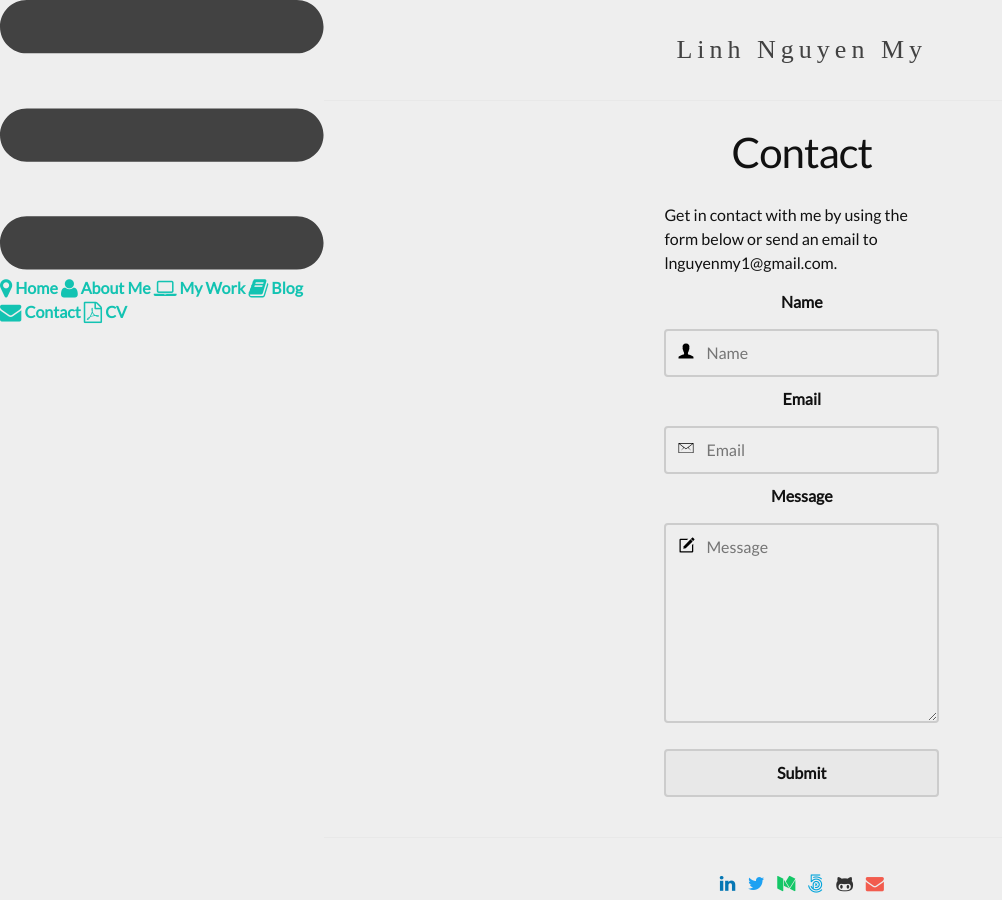
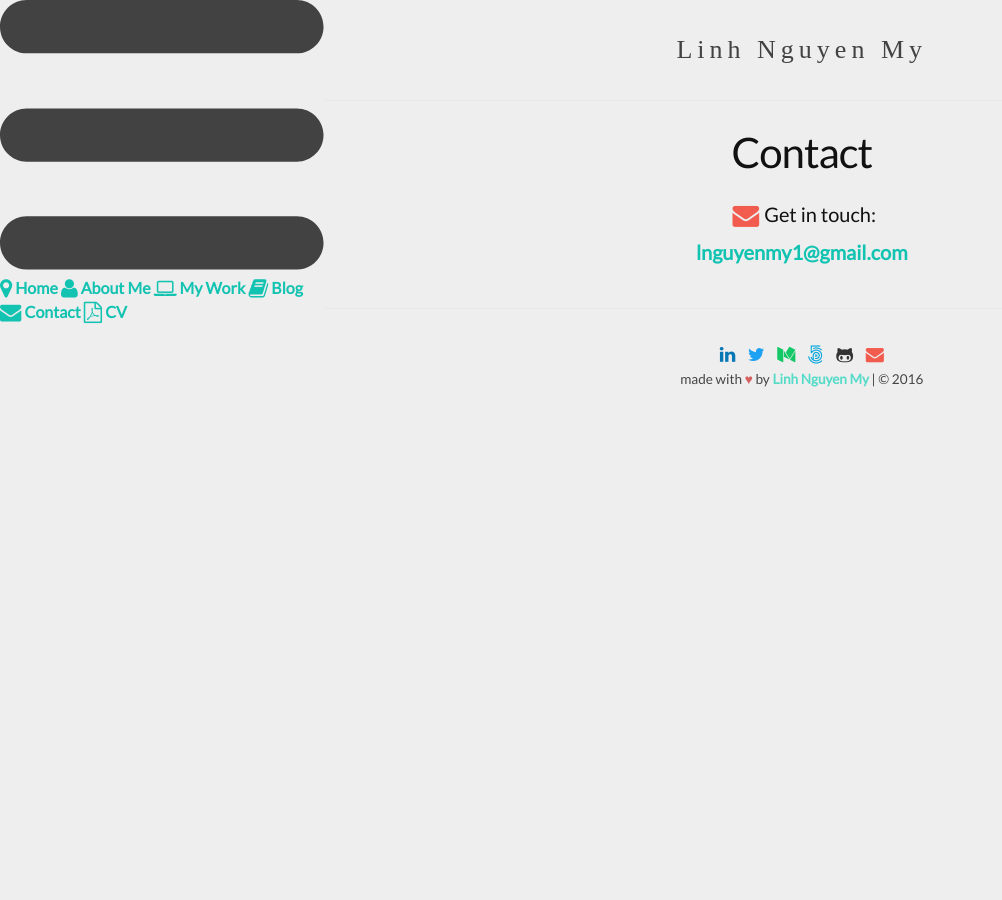
Before and after one commit to pinglinh/pinglinh.com, a Jekyll site: the page built from contact.html, in a window 1280 px wide. Shown: the whole page, without its empty margins (0-1002 px from the left). Built offline with Jekyll 4.4.1, drawn with Linux system fonts in a browser that asks for light colours; some web fonts are replaced.

Commit message:
Removed contact form and replaced it with email adress

```diff
--- a/_sass/_contact.scss
+++ b/_sass/_contact.scss
@@ -82,3 +82,7 @@ form {
 	}
 
 }
+
+.contact-text {
+	text-align: center;
+}
--- a/contact.html
+++ b/contact.html
@@ -7,8 +7,9 @@ permalink: /contact/
 <div class="container-fluid">
 	<div class="row">
 		<div class="col-lg-offset-3 col-lg-6 col-lg-offset-3">
-			<p>Get in contact with me by using the form below or send an email to lnguyenmy1@gmail.com.</p>
-				<form action="https://formspree.io/pinguinlinh@gmail.com" method="POST">
+			<h4 class="contact-text"><i class="fa fa-envelope fa-lg" aria-hidden="true"></i>Get in touch:
+				<h4 class="contact-text"><a href="mailto:{{ site.email }}">lnguyenmy1@gmail.com</a></h4>
+				<!-- <form action="https://formspree.io/pinguinlinh@gmail.com" method="POST">
 
 					<label for="name">Name</label>
 				    <input type="text" id="email" name="name" placeholder="Name">
@@ -20,7 +21,7 @@ permalink: /contact/
 					<textarea id="message" name="message" placeholder="Message" class="message"></textarea>
 
 				    <button type="submit" value="Send">Submit</button>
-				</form>
+				</form> -->
 		</div>
 	</div>
 </div>
```
